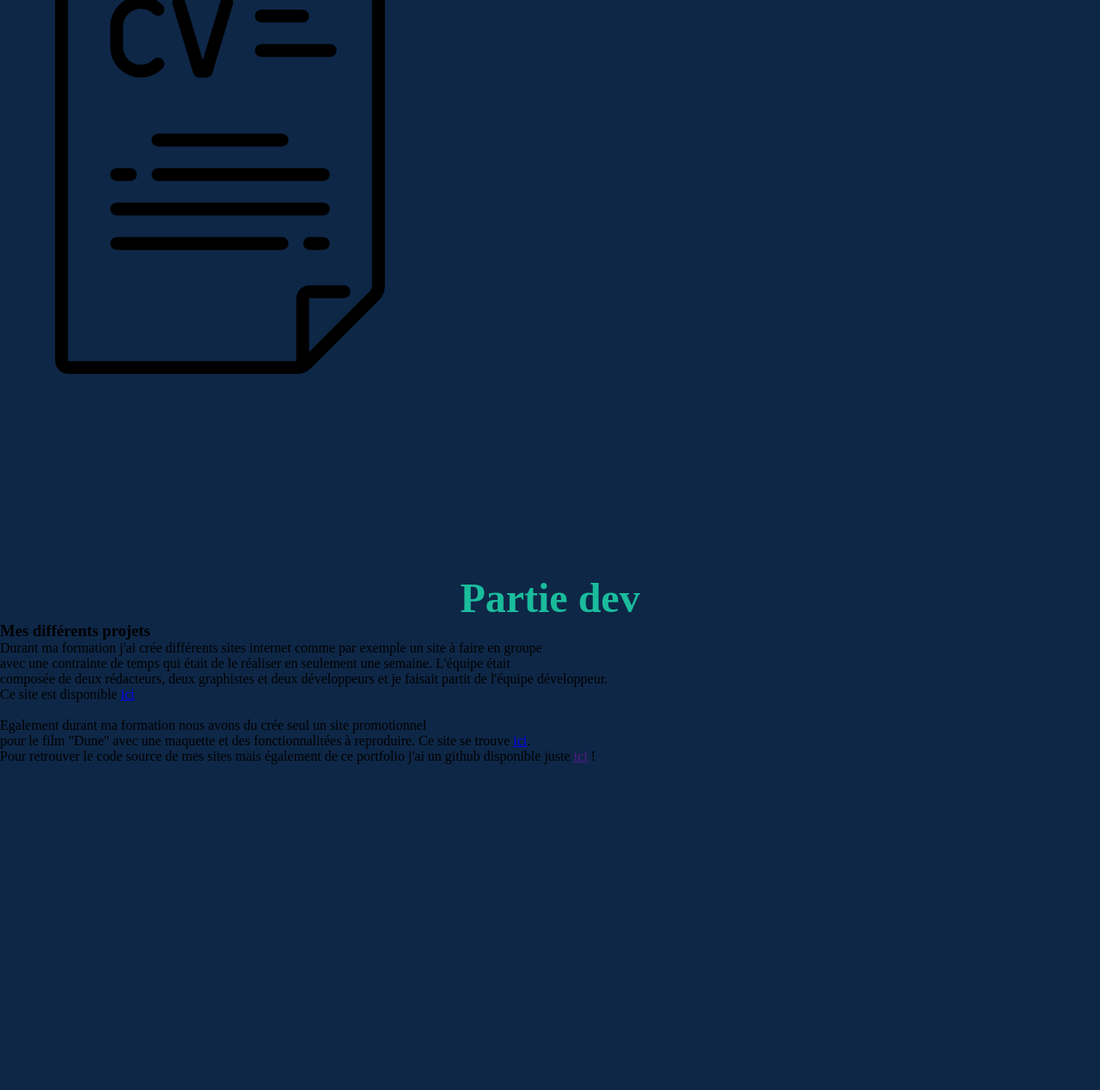
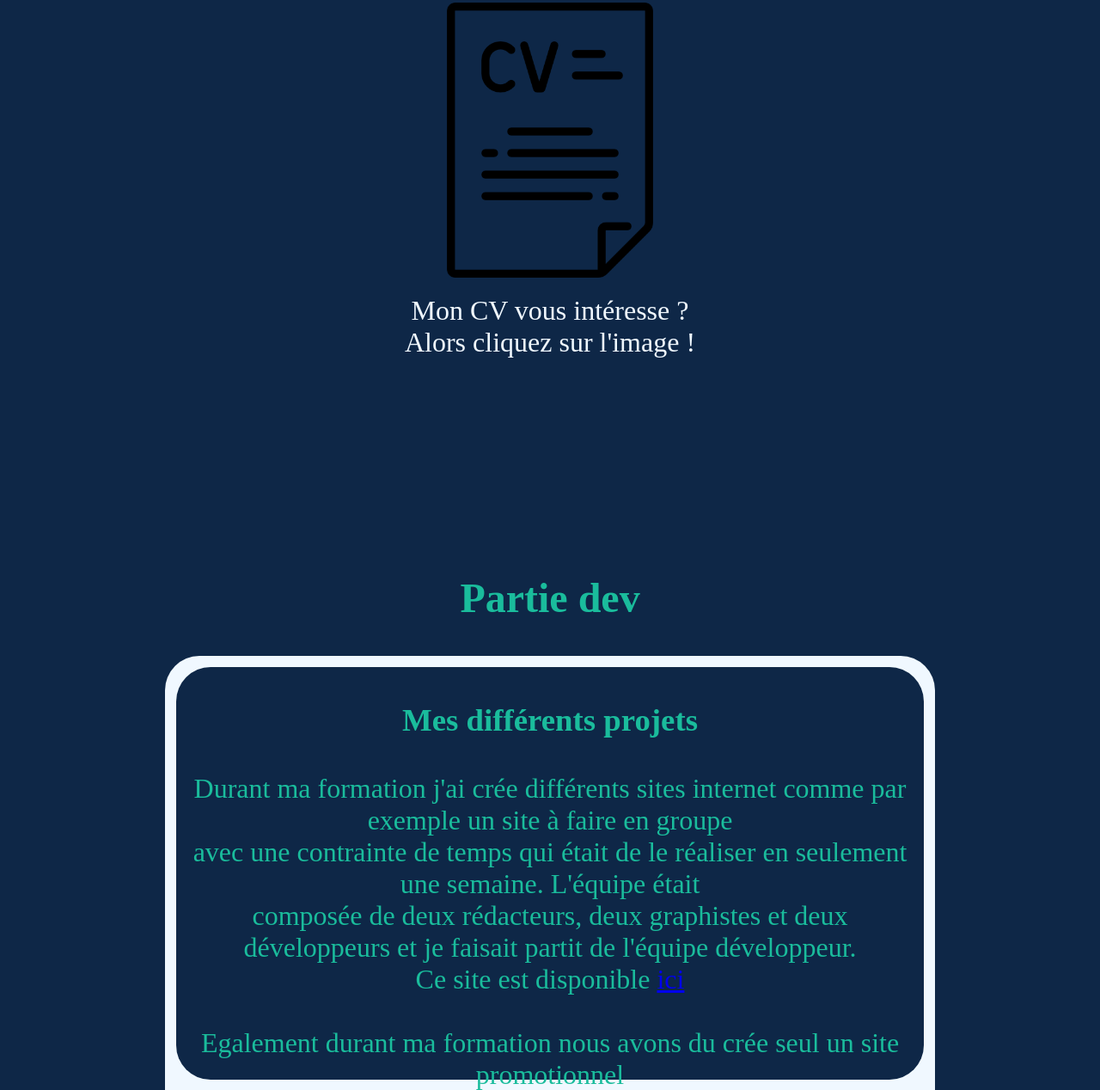
Before and after one commit to DevFlavien/portfolio, a plain HTML site: page index.html in a window 1280 px wide. Shown: the part 228-1496 px from the top of the page at 86% size. Drawn offline with Linux system fonts and the light colour scheme; a script that the page names is missing.

Commit message:
Modification section
Modification du style de la nouvelle section "développement web"

```diff
--- a/css/style.css
+++ b/css/style.css
@@ -132,7 +132,7 @@ h2 {
     text-align: center;
     padding-top: 12vh;
     font-size: 3em;
-    color: #1abc9c
+    color: #1abc9c;
 }
 
 /*paramètre section 1*/
@@ -140,16 +140,8 @@ h2 {
     background-color: rgb(14, 39, 71);
     display: flex;
     flex-direction: column;
-
-
 }
 #portfolio>div:nth-of-type(1) {
-    width: 100%;
-    height: 100vh;
-    display: flex;
-    flex-direction: row;
-}
-#portfolio>div:nth-of-type(1)>div {
     width: 50%;
     height: 30vh;
     padding-top: 10vh;
@@ -157,23 +149,82 @@ h2 {
     align-items: center;
     flex-direction: column;
     justify-content: space-between;
+}
 
-}
-#portfolio>div:nth-of-type(1)>div>a>img {
+/*Paramètre image cv*/
+
+#portfolio>div>a>img {
     height: 40vh;
     max-width: auto;
+    margin-left: 50vw;
 }
 
-#portfolio>p {
+/*Paramètre texte cv*/
+#portfolio>div>p{
+    color: aliceblue;
+    font-size: 2em;
     text-align: center;
+    margin-left: 50vw;
+    width: 100%;
+    padding-top: 2vh;
+}
 
-}
 /*paramètre section 2/dev*/
 
 #dev {
     background-color: rgb(14, 39, 71);
+
 }
 
+/*paramètre div dev */
+#dev>div:nth-of-type(1){
+    background-color: aliceblue;
+    display: flex;
+    flex-direction: column;
+    justify-content: space-around;
+    border-radius: 5vh;
+    margin-left: 15vw;
+    width: 70vw;
+    height: 70vh;
+    padding: 1%;
+    margin-top: 5vh;
+}
+
+#dev>div:nth-of-type(1)>div:nth-of-type(1){
+    background-color: rgb(14, 39, 71);
+    height: 60vh;
+    border-radius: 5vh;
+    padding-top: 5vh;
+}
+
+#dev>div:nth-of-type(1)>div:nth-of-type(2){
+    background-color: #1abc9c;
+    height: 10vh;
+    border-radius: 5vh;
+    margin-top: 2vh;
+    padding-top: 3vh;
+
+}
+/*Paramètre texte dev*/
+
+#dev>div:nth-of-type(1)>div:nth-of-type(1)>p{
+    color: #1abc9c;
+    text-align: center;
+    font-size: 2rem;
+    margin-top: 5vh;
+}
+
+#dev>div:nth-of-type(1)>div:nth-of-type(1)>h3{
+    color: #1abc9c;
+    text-align: center;
+    font-size: 2.3rem;
+}
+
+#dev>div:nth-of-type(1)>div:nth-of-type(2)>p{
+    color: rgb(14, 39, 71);
+    text-align: center;
+    font-size: 2rem;
+}
 /*paramètre section 3/prod audio*/
 
 #prodaudio {
```
